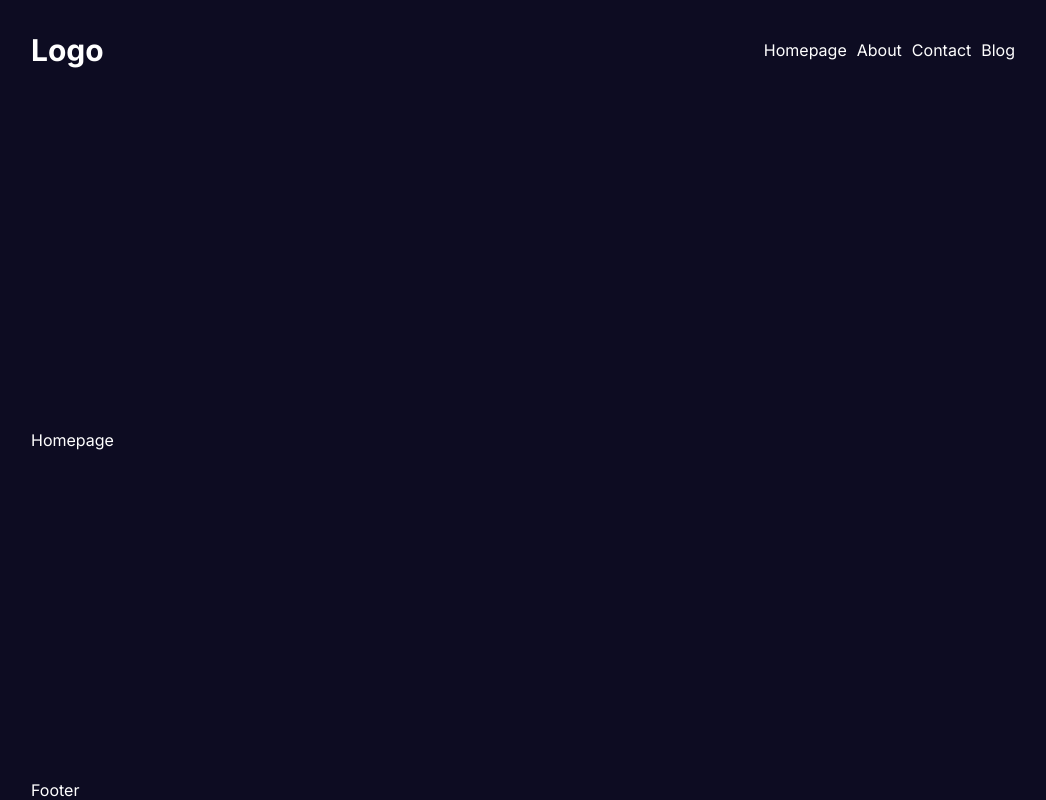
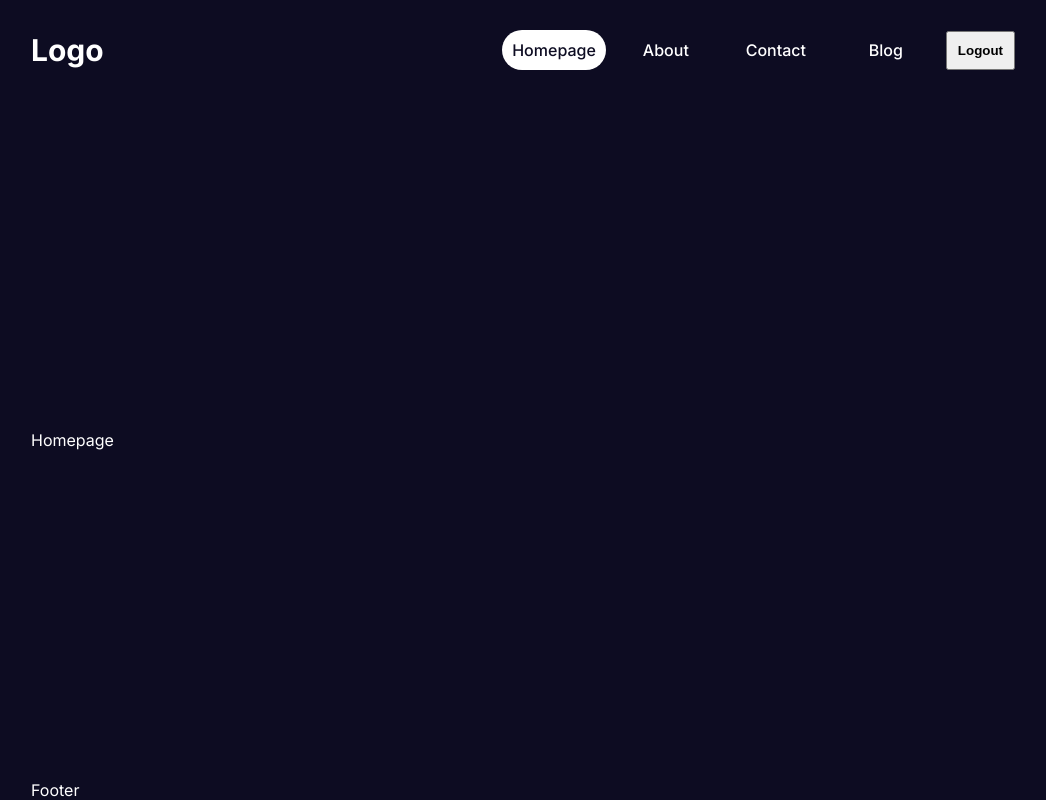
Before and after one commit to NgoTanKhoa21042001/nextjs14-lamdadev, a Next.js app: page / in a window 1280 px wide. Shown: the whole page, without its empty margins (117-1163 px from the left). Built offline with nearby package versions, Linux system fonts and the light colour scheme.

Commit message:
How to Give the Active Class to a Navbar Link

```diff
--- a/src/components/navbar/links/Links.jsx
+++ b/src/components/navbar/links/Links.jsx
@@ -1,6 +1,7 @@
-import Link from "next/link";
 import React from "react";
 import styles from "./links.module.css";
+import NavLink from "./navLink/navLink";
+
 const links = [
   {
     title: "Homepage",
@@ -20,14 +21,22 @@
   },
 ];
 const Links = () => {
+  const session = true;
+  const isAdmin = false;
   return (
     <div className={styles.container}>
       <div className={styles.links}>
         {links.map((link) => (
-          <Link key={link.title} href={link.path}>
-            {link.title}
-          </Link>
+          <NavLink item={link} key={link.title} />
         ))}
+        {session ? (
+          <>
+            {isAdmin && <NavLink item={{ title: "Admin", path: "/admin" }} />}
+            <button className={styles.logout}>Logout</button>
+          </>
+        ) : (
+          <NavLink item={{ title: "Login", path: "/login" }} />
+        )}
       </div>
     </div>
   );
--- a/src/components/navbar/links/links.module.css
+++ b/src/components/navbar/links/links.module.css
@@ -3,3 +3,9 @@
   align-items: center;
   gap: 10px;
 }
+
+.logout {
+  padding: 10px;
+  cursor: pointer;
+  font-weight: bold;
+}
--- /dev/null
+++ b/src/components/navbar/links/navLink/navLink.jsx
@@ -0,0 +1,21 @@
+"use client";
+import Link from "next/link";
+import { usePathname } from "next/navigation";
+import styles from "./navLink.module.css";
+import React from "react";
+
+const NavLink = ({ item }) => {
+  const pathName = usePathname();
+  return (
+    <Link
+      href={item.path}
+      className={`${styles.container} ${
+        pathName === item.path && styles.active
+      }`}
+    >
+      {item.title}
+    </Link>
+  );
+};
+
+export default NavLink;
--- /dev/null
+++ b/src/components/navbar/links/navLink/navLink.module.css
@@ -0,0 +1,12 @@
+.container {
+  min-width: 100px;
+  padding: 10px;
+  border-radius: 20px;
+  font-weight: 500;
+  text-align: center;
+}
+
+.active {
+  background-color: var(--text);
+  color: var(--bg);
+}
```
